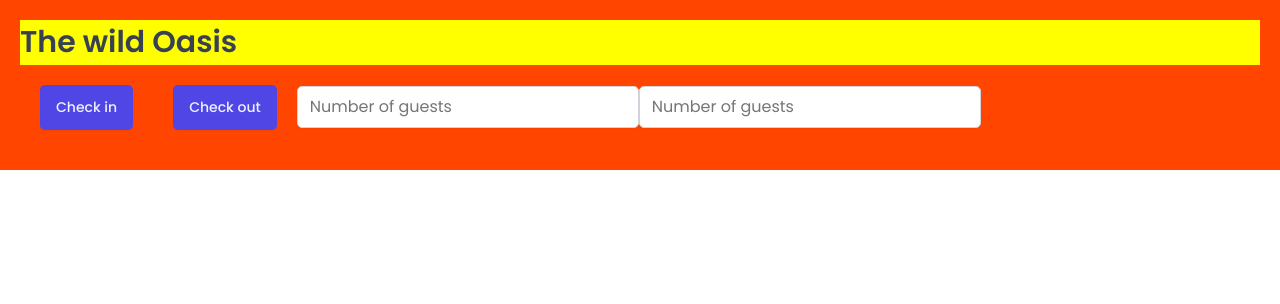
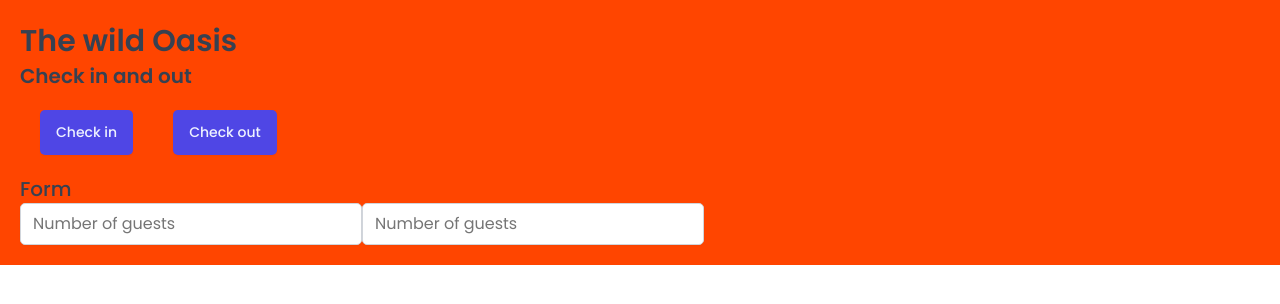
Before and after one commit to BunyakornGoko/The-wild-oasis-with-Jonas, a React (Vite) app: page / in a window 1280 px wide. Shown: the top 304 px of the page. Built offline with nearby package versions, Linux system fonts and the light colour scheme; a web font is replaced by a local one.

Commit message:
add-props-styled-components

```diff
--- a/src/App.jsx
+++ b/src/App.jsx
@@ -3,12 +3,7 @@
 import GlobalStyles from "./styles/GlobalStyles.js"
 import Button from "./ui/Button.jsx"
 import Input from "./ui/input.jsx"
-
-const H1 = styled.h1`
-  font-size: 30px;
-  font-weight: 600;
-  background-color: yellow;
-`
+import Heading from "./ui/Heading.jsx"
 
 const StyledApp = styled.div`
   background-color: orangered;
@@ -20,10 +15,13 @@
     <>
       <GlobalStyles />
       <StyledApp>
-        <H1>The wild Oasis</H1>
+        <Heading as="h1">The wild Oasis</Heading>
+
+        <Heading as="h2">Check in and out</Heading>
         <Button onClick={() => alert("Check in")}>Check in</Button>
         <Button onClick={() => alert("Check out")}>Check out</Button>
 
+        <Heading as="h3">Form</Heading>
         <Input type="number" placeholder="Number of guests" />
         <Input type="number" placeholder="Number of guests" />
       </StyledApp>
--- /dev/null
+++ b/src/ui/Heading.jsx
@@ -0,0 +1,32 @@
+import styled, { css } from "styled-components"
+
+// const test = css`
+//   text-align: center;
+//   ${10 > 5 && "background-color: yellow"}
+// `
+
+const Heading = styled.h1`
+  ${(props) =>
+    props.as === "h1" &&
+    css`
+      font-size: 3rem;
+      font-weight: 600;
+    `}
+
+  ${(props) =>
+    props.as === "h2" &&
+    css`
+      font-size: 2rem;
+      font-weight: 600;
+    `}
+
+    ${(props) =>
+    props.as === "h3" &&
+    css`
+      font-size: 2rem;
+      font-weight: 500;
+    `}
+  line-height: 1.4
+`
+
+export default Heading
```
